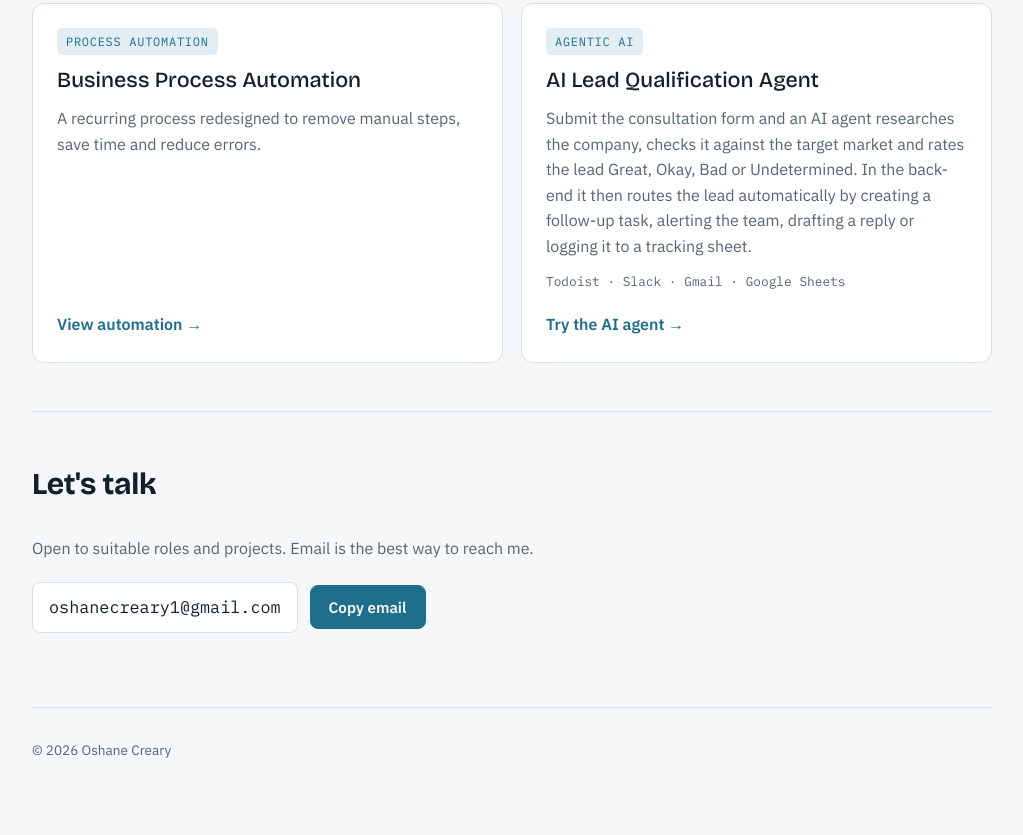
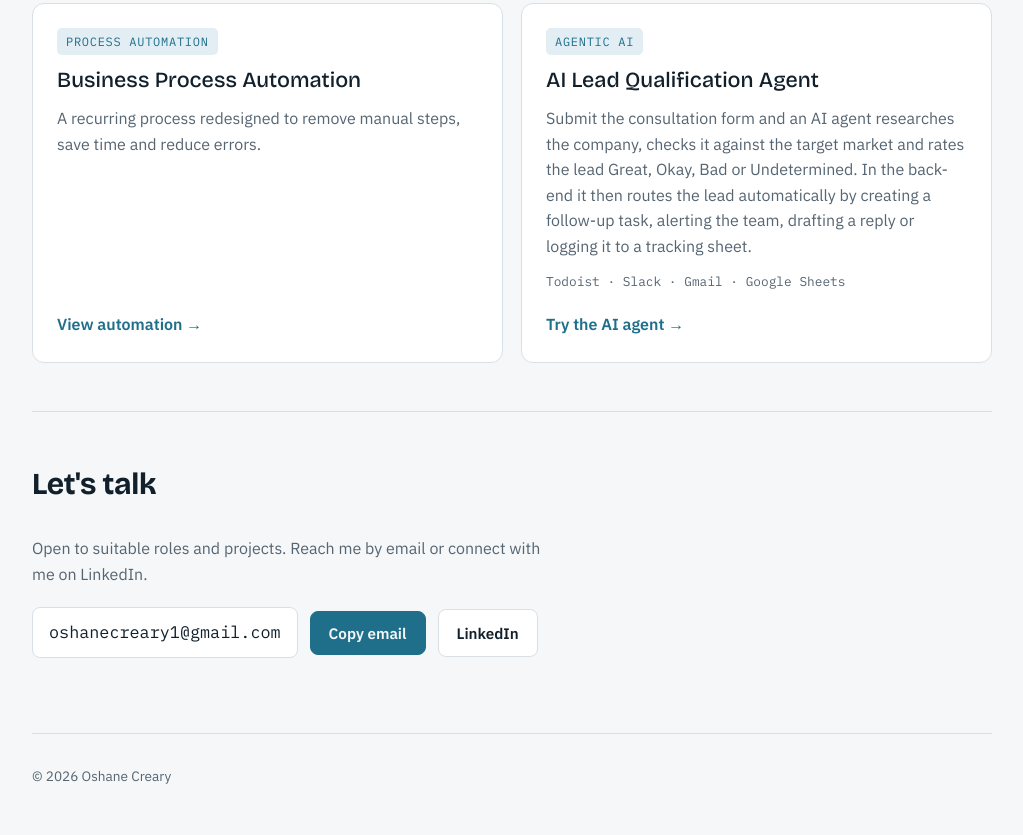
Before and after one commit to ocrearyy/MyPortfolio, a plain HTML site: page index.html in a window 1280 px wide. Shown: the part 1203-2038 px from the top of the page, without its empty margins (128-1151 px from the left). Before the commit the page ends 2013 px from the top, so only its background shows below. Drawn offline with nearby package versions, Linux system fonts and the light colour scheme.

Commit message:
Update index.html

```diff
--- a/index.html
+++ b/index.html
@@ -490,14 +490,15 @@
       </div>
     </section>
 
-    <section class="contact" id="contact">
+      <section class="contact" id="contact">
       <div class="sec-head">
         <h2>Let's talk</h2>
       </div>
-      <p>Open to suitable roles and projects. Email is the best way to reach me.</p>
+      <p>Open to suitable roles and projects. Reach me by email or connect with me on LinkedIn.</p>
       <div class="email-row">
         <span class="email" id="email">oshanecreary1@gmail.com</span>
         <button class="btn primary" id="copy" type="button">Copy email</button>
+        <a class="btn" href="https://www.linkedin.com/in/oshanecreary/" target="_blank" rel="noopener">LinkedIn</a>
       </div>
       <span class="copied" id="copied" aria-live="polite"></span>
     </section>
```
